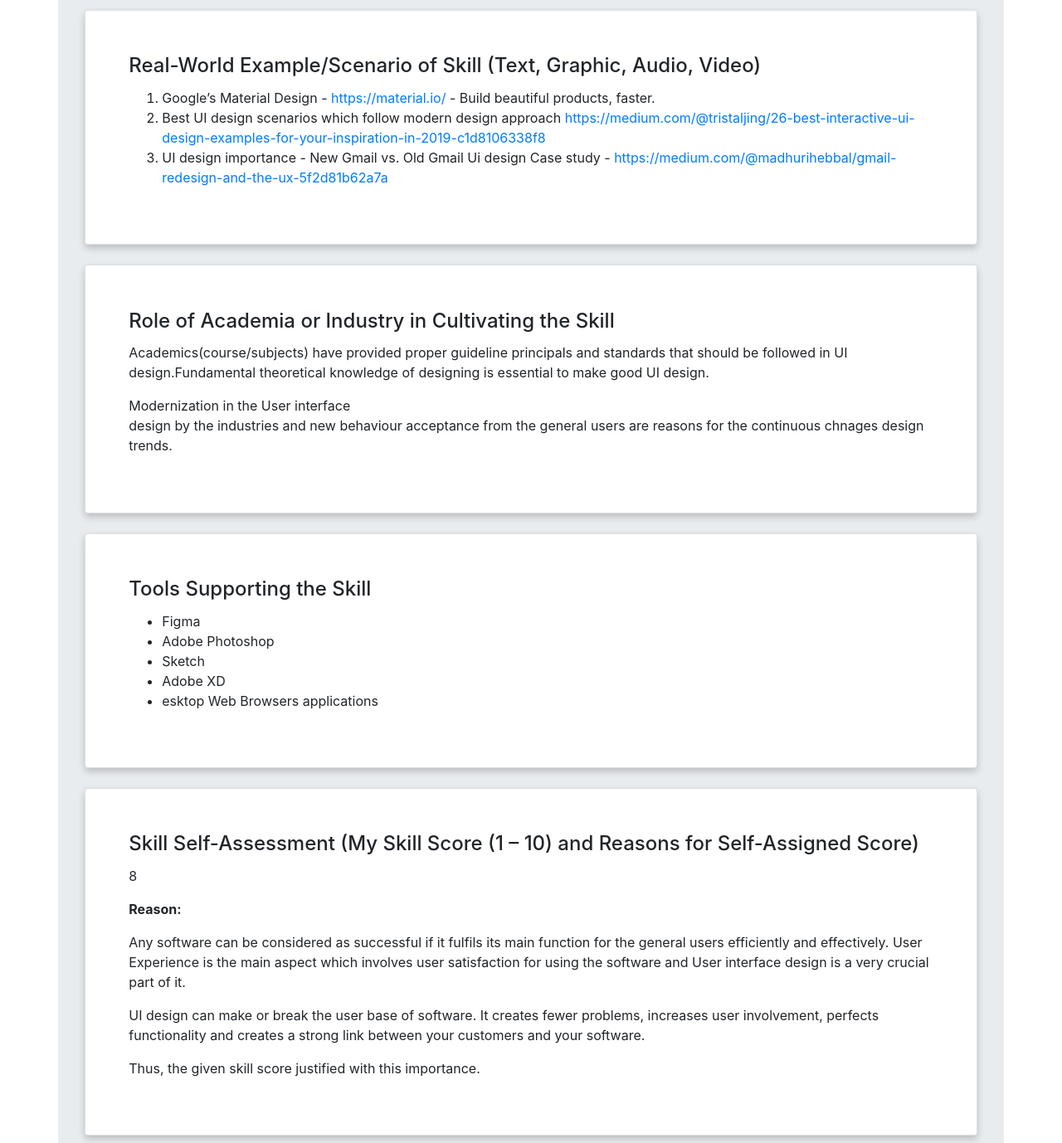
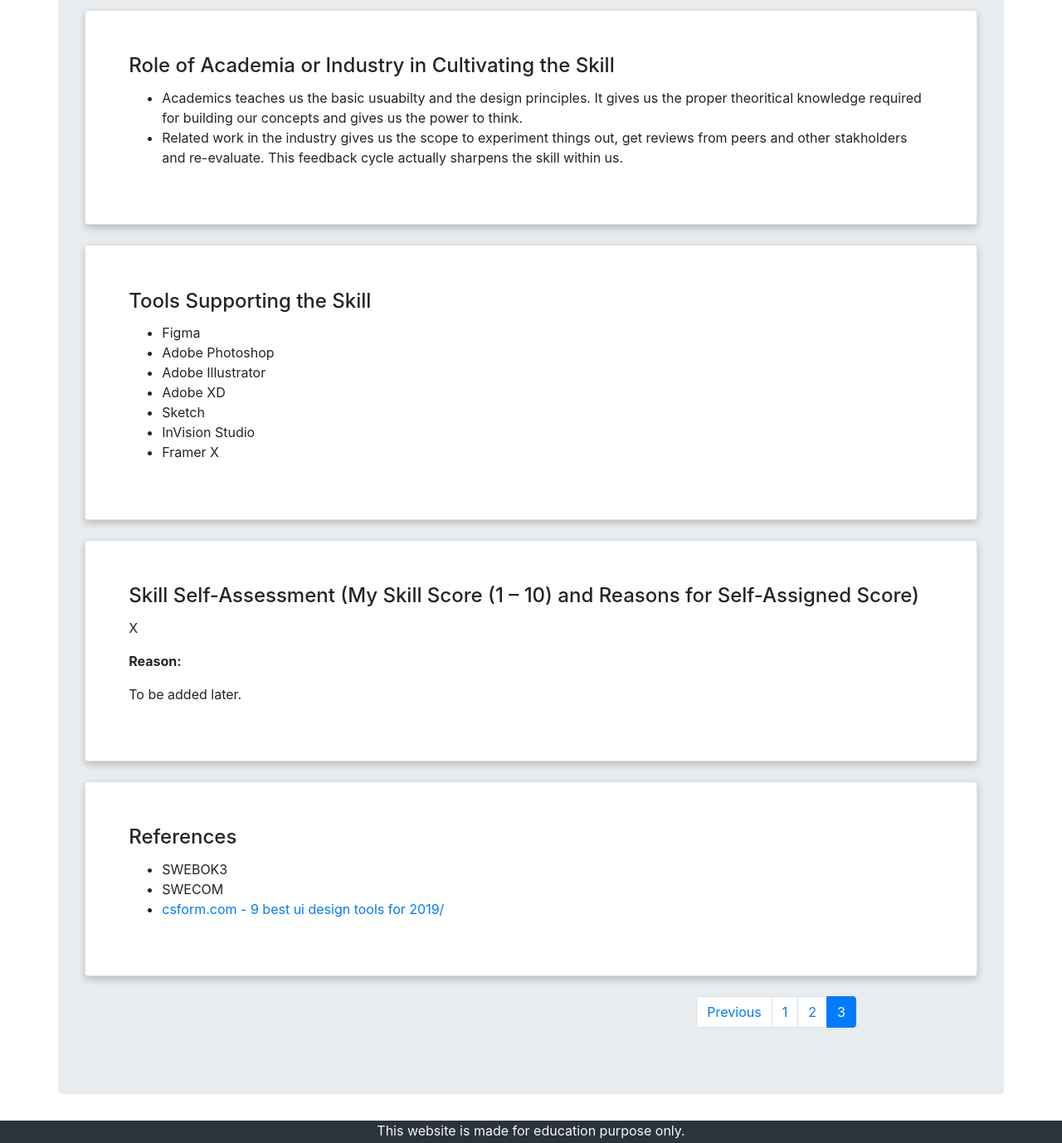
Before and after one commit to RVPKR777/SOEN-6011, a website: page infoPages/interfaceDesign3.html in a window 1280 px wide. Shown: the part 220-1598 px from the top of the page at 83% size. Drawn offline with nearby package versions, Linux system fonts and the light colour scheme; files that its build step writes are made by us from their sources; files whose address does not match are found by name.

Commit message:
Commit for delivery on 27th, added text for the user interface skill points/doc. Added package.json for netlify build.

```diff
--- a/infoPages/interfaceDesign3.html
+++ b/infoPages/interfaceDesign3.html
@@ -51,26 +51,15 @@
       </nav>
       <br>
       <div class="container jumbotron">
-        <div class="card">
-            <div class="card-body">
-              <h4 class="card-title">Real-World Example/Scenario of Skill (Text, Graphic, Audio, Video)</h4>
-              <ol>
-                <li>Google’s Material Design - <a href="https://material.io/">https://material.io/</a>  - Build beautiful products, faster.</li>
-                <li>Best UI design scenarios which follow modern design approach <a href="https://medium.com/@tristaljing/26-best-interactive-ui-design-examples-for-your-inspiration-in-2019-c1d8106338f8">https://medium.com/@tristaljing/26-best-interactive-ui-design-examples-for-your-inspiration-in-2019-c1d8106338f8</a></li>
-                <li>UI design importance - New Gmail vs. Old Gmail Ui design Case study - <a href="https://medium.com/@madhurihebbal/gmail-redesign-and-the-ux-5f2d81b62a7a">https://medium.com/@madhurihebbal/gmail-redesign-and-the-ux-5f2d81b62a7a</a></li>
-                </ol>
 
-            </div>
-          </div>
-          <br>
 
           <div class="card">
             <div class="card-body">
               <h4 class="card-title">Role of Academia or Industry in Cultivating the Skill </h4>
-              <p>Academics(course/subjects) have provided proper guideline principals and standards that should be followed in UI design.Fundamental theoretical knowledge of designing is essential to make good UI design.</p>
-<p>Modernization in the User interface<br>
-design by the industries and new behaviour acceptance from the general users are reasons for the continuous chnages design trends.</p>
-
+              <ul>
+              <li>Academics teaches us the basic usuabilty and the design principles. It gives us the proper theoritical knowledge required for building our concepts and gives us the power to think.</li>
+              <li>Related work in the industry gives us the scope to experiment things out, get reviews from peers and other stakholders and re-evaluate. This feedback cycle actually sharpens the skill within us. </li>
+              </ul>
             </div>
           </div>
           <br>
@@ -81,9 +70,12 @@ design by the industries and new behaviour acceptance from the general users are
               <ul>
                 <li>Figma</li>
                 <li>Adobe Photoshop</li>
+                <li>Adobe Illustrator</li>
+                <li>Adobe XD</li>
                 <li>Sketch</li>
-                <li>Adobe XD</li>
-                <li>esktop Web Browsers applications</li>
+                <li>InVision Studio</li>
+                <li>Framer X</li>
+
                 </ul>
             </div>
           </div>
@@ -92,11 +84,20 @@ design by the industries and new behaviour acceptance from the general users are
           <div class="card">
             <div class="card-body">
               <h4 class="card-title">Skill Self-Assessment (My Skill Score (1 – 10) and Reasons for Self-Assigned Score)</h4>
-              <p>8</p>
-<p><strong>Reason:</strong></p>
-<p>Any software can be considered as successful if it fulfils its main function for the general users efficiently and effectively. User Experience is the main aspect which involves user satisfaction for using the software and User interface design is a very crucial part of it.</p>
-<p>UI design can make or break the user base of software. It creates fewer problems, increases user involvement, perfects functionality and creates a strong link between your customers and your software.</p>
-<p>Thus, the given skill score justified with this importance.</p>
+              <p>X</p>
+              <p><strong>Reason:</strong></p>
+              <p>To be added later.</p>
+            </div>
+          </div>
+          <br>
+          <div class="card" id= "references">
+            <div class="card-body">
+              <h4 class="card-title">References</h4>
+              <ul>
+                <li>SWEBOK3</li>
+                <li>SWECOM</li>
+                <li><a href="https://csform.com/9-best-ui-design-tools-for-2019/">csform.com - 9 best ui design tools for 2019/</a></li>
+              </ul>
             </div>
           </div>
           <br>
```
Also changed, not shown: infoPages/interfaceDesign1.html (+6 -6 lines), infoPages/interfaceDesign2.html (+24 -12 lines), package.json (added, +20 -0 lines).
